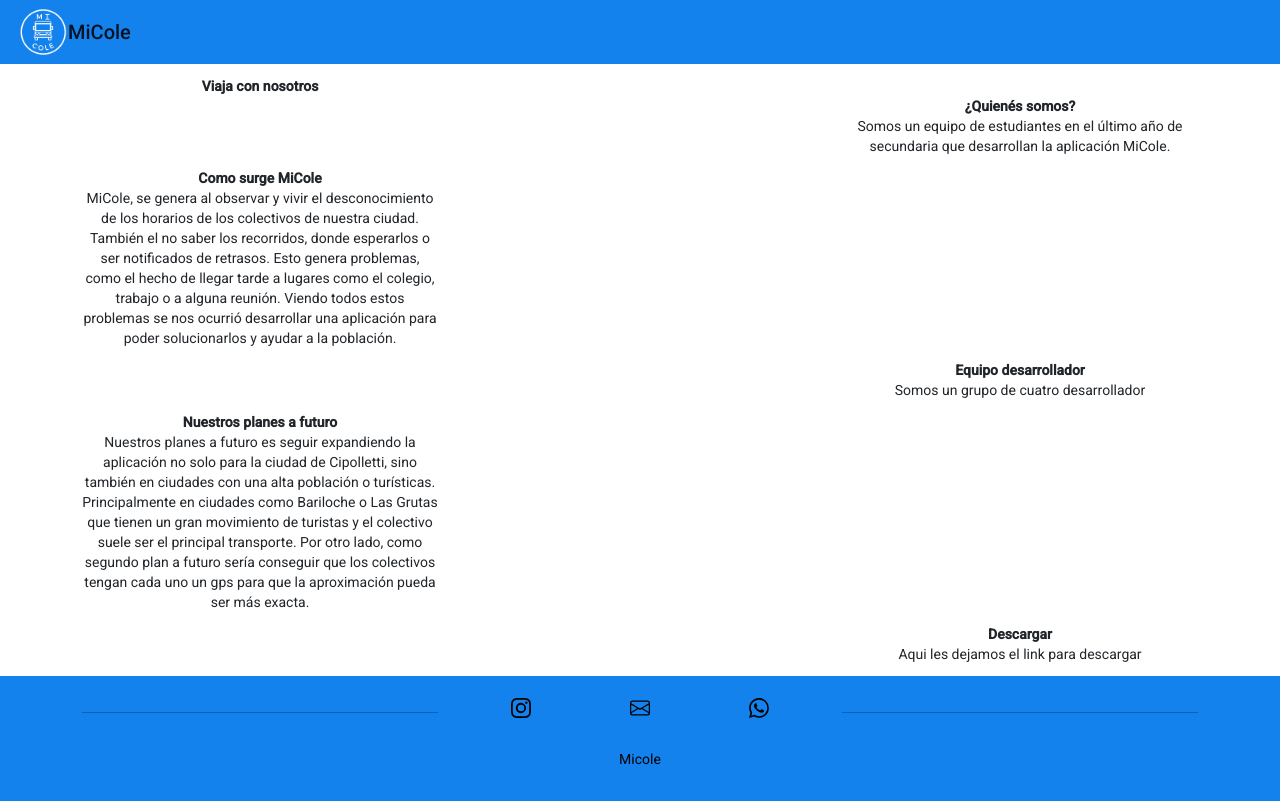
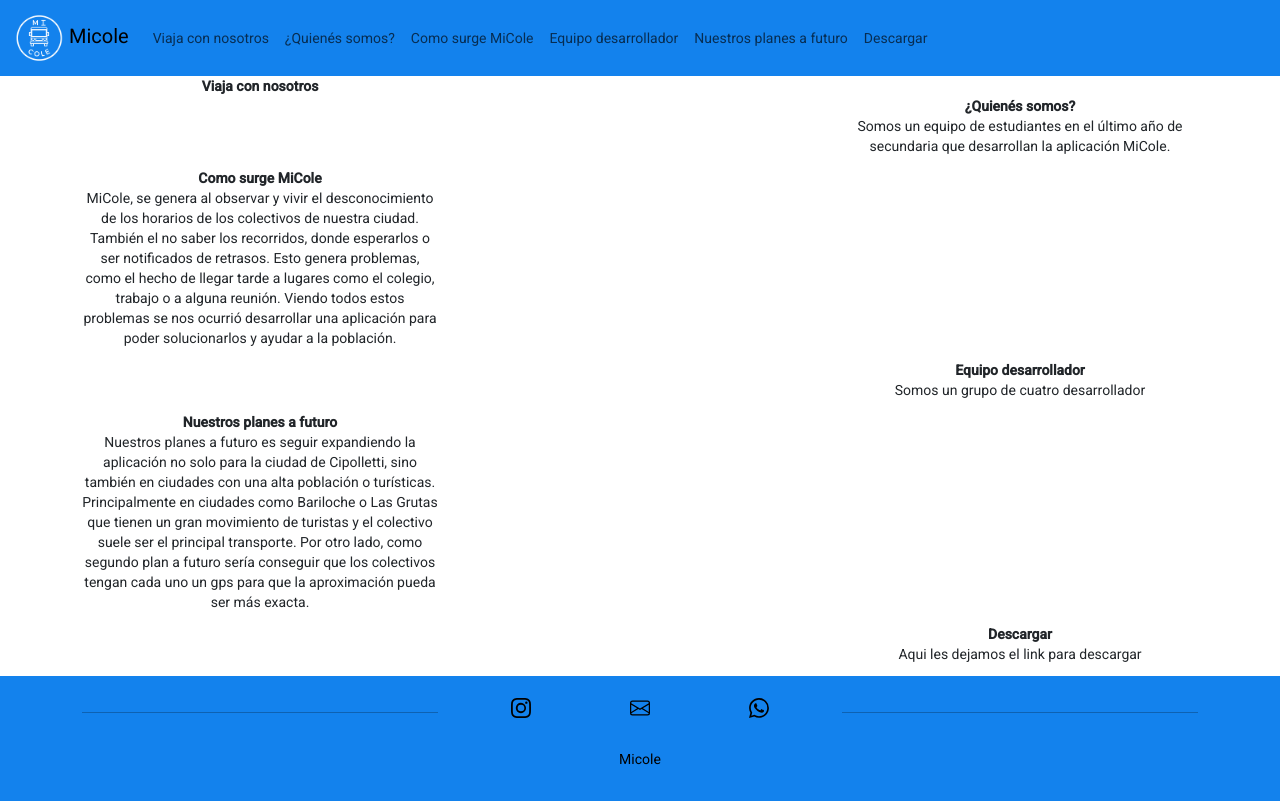
Before and after one commit to luci0310/micole-web, an Angular app: page / in a window 1280 px wide. Built offline with nearby package versions, Linux system fonts and the light colour scheme.

Commit message:
subo el nuevo navbar

```diff
--- a/src/app/shared/components/navbar/navbar.component.css
+++ b/src/app/shared/components/navbar/navbar.component.css
@@ -1,6 +1,5 @@
-mat-toolbar{
-    background-color: #1382ED
-    ;
+.navbar{
+    background-color:#1382ED;
 }
 
 .logo{
--- a/src/app/shared/components/navbar/navbar.component.html
+++ b/src/app/shared/components/navbar/navbar.component.html
@@ -1,6 +1,30 @@
-<p>
-    <mat-toolbar>
+<nav class="navbar navbar-expand-lg " >
+  <div class="container-fluid">
+    <a class="navbar-brand" href="#">
       <img src="../../../../assets/logo.png" alt="Logo de MiCole" class="logo">
-      <span>MiCole</span>
-    </mat-toolbar>
-</p>
+      Micole
+    </a>
+    <div class="collapse navbar-collapse" id="navbarNav">
+      <ul class="navbar-nav" >
+        <li class="nav-item">
+          <a class="nav-link "  href="#" >Viaja con nosotros</a>
+        </li>
+        <li class="nav-item">
+          <a class="nav-link" href="#" >¿Quienés somos?</a>
+        </li>
+        <li class="nav-item">
+          <a class="nav-link" href="#" >Como surge MiCole</a>
+        </li>
+        <li class="nav-item">
+          <a class="nav-link" href="#" >Equipo desarrollador</a>
+        </li>
+        <li class="nav-item">
+          <a class="nav-link" href="#" >Nuestros planes a futuro</a>
+        </li>
+        <li class="nav-item">
+          <a class="nav-link" href="#" >Descargar</a>
+        </li>
+      </ul>
+    </div>
+  </div>
+</nav>
```
